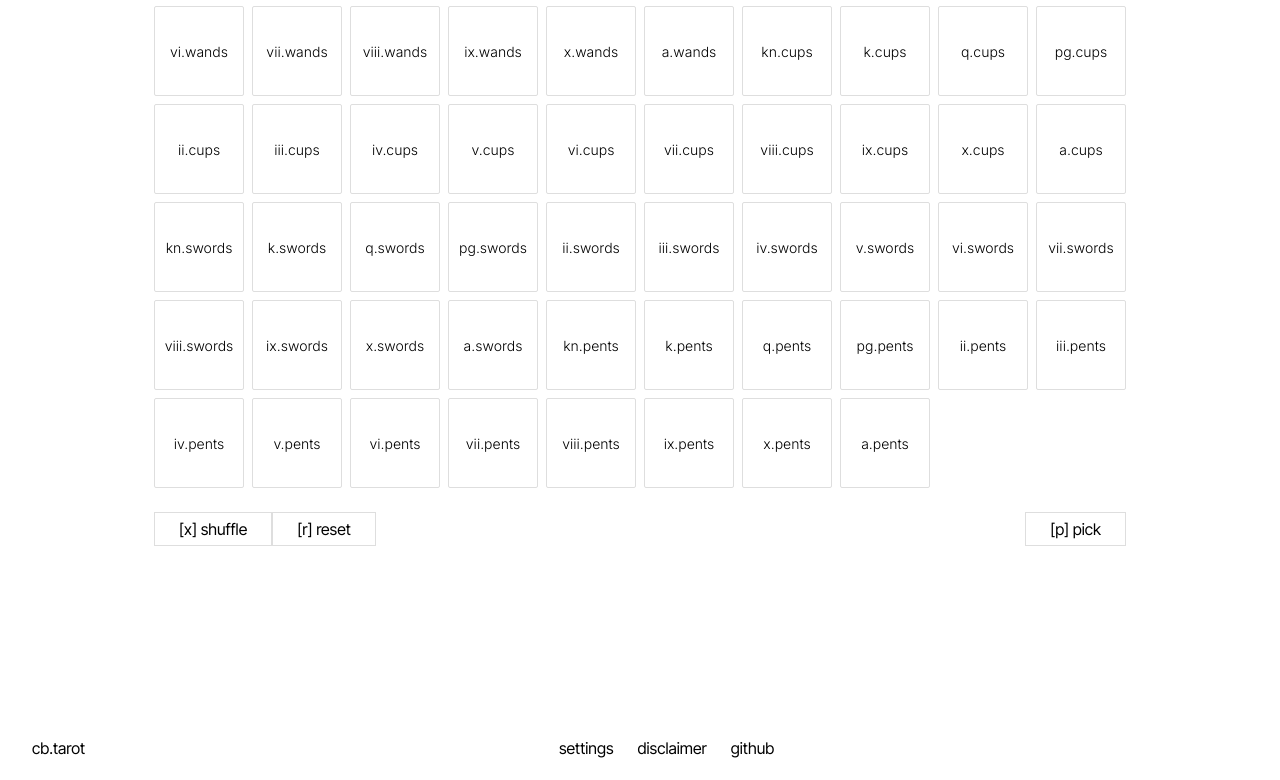
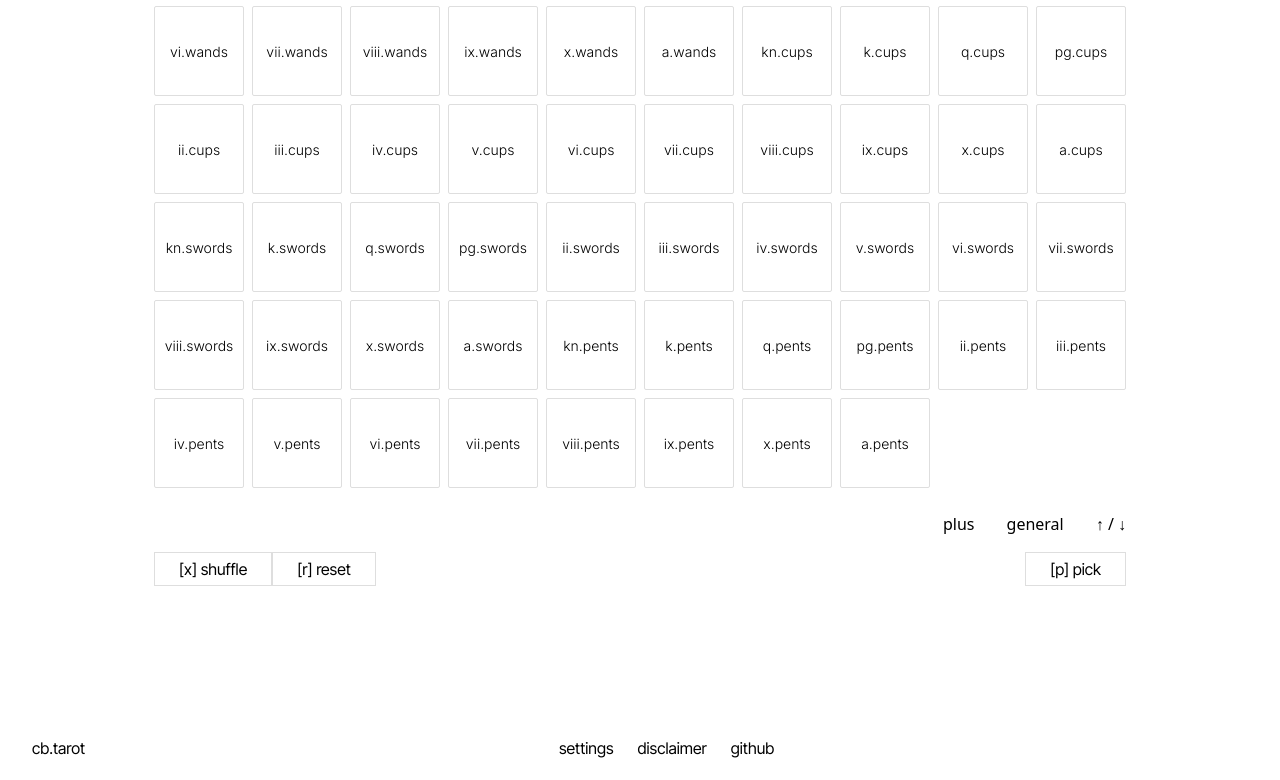
Before and after one commit to Colton-Bassett/tarot, a SvelteKit app: page / in a window 1280 px wide. Shown: the part 464-1244 px from the top of the page. Built offline with nearby package versions, Linux system fonts and the light colour scheme.

Commit message:
Added rateLimiter that works locally. Added reading, cardback, and upright types to UI

```diff
--- /dev/null
+++ b/src/lib/rateLimiter.ts
@@ -0,0 +1,54 @@
+export class RateLimiter {
+	private requests: Map<string, { count: number; resetTime: number }>;
+	private requestsPerMinute: number;
+
+	constructor(requestsPerMinute: number) {
+		this.requests = new Map();
+		this.requestsPerMinute = requestsPerMinute;
+	}
+
+	checkRateLimit(ip: string): boolean {
+		const now = Date.now();
+		const userRequests = this.requests.get(ip);
+
+		if (!userRequests) {
+			// First request from this IP
+			this.requests.set(ip, {
+				count: 1,
+				resetTime: now + 60000 // Current time + 1 minute
+			});
+			return true;
+		}
+
+		if (now > userRequests.resetTime) {
+			// Reset period has passed
+			this.requests.set(ip, {
+				count: 1,
+				resetTime: now + 60000
+			});
+			return true;
+		}
+
+		if (userRequests.count >= this.requestsPerMinute) {
+			// Rate limit exceeded
+			return false;
+		}
+
+		// Increment request count
+		userRequests.count++;
+		return true;
+	}
+
+	getRemainingRequests(ip: string): number {
+		const userRequests = this.requests.get(ip);
+		if (!userRequests) {
+			return this.requestsPerMinute;
+		}
+		return Math.max(0, this.requestsPerMinute - userRequests.count);
+	}
+
+	getResetTime(ip: string): number | null {
+		const userRequests = this.requests.get(ip);
+		return userRequests ? userRequests.resetTime : null;
+	}
+}
--- a/src/routes/+page.svelte
+++ b/src/routes/+page.svelte
@@ -13,6 +13,10 @@
 	let selectedCard: Card | null = $state(null);
 	let isReadingVisible: boolean | undefined = $state(true);
 	let typeWriterOn: boolean | undefined = $state(true);
+
+	let readingType: string = $state('general');
+	let cardBackType: string = $state('plus');
+	let uprightType: string = $state('both');
 
 	function shuffleDeck() {
 		// shuffle
@@ -97,6 +101,52 @@
 			isReadingVisible = false;
 		}
 	}
+
+	const updateReadingType = () => {
+		switch (readingType) {
+			case 'general':
+				readingType = 'romance';
+				break;
+			case 'romance':
+				readingType = 'finance';
+				break;
+			case 'finance':
+				readingType = 'career';
+				break;
+			case 'career':
+				readingType = 'general';
+				break;
+		}
+	};
+
+	const updateCardBackType = () => {
+		switch (cardBackType) {
+			case 'plus':
+				cardBackType = 'minus';
+				break;
+			case 'minus':
+				cardBackType = 'ohs';
+				break;
+			case 'ohs':
+				cardBackType = 'plus';
+				break;
+		}
+	};
+
+	const updateUprightType = () => {
+		console.log(uprightType);
+		switch (uprightType) {
+			case 'both':
+				uprightType = 'upright';
+				break;
+			case 'upright':
+				uprightType = 'reversed';
+				break;
+			case 'reversed':
+				uprightType = 'both';
+				break;
+		}
+	};
 </script>
 
 <svelte:head>
@@ -148,7 +198,7 @@
 									>{tarotCard.name}
 								</span>
 								{#if isSelected(tarotCard)}
-									<span onclick={closeCard}>x</span>
+									<span>x</span>
 								{/if}
 							</div>
 						{:else}
@@ -212,6 +262,13 @@
 		</div>
 
 		<div class="my-6 max-w-5xl">
+			<div class="mb-4 flex flex-row-reverse gap-8">
+				<button onclick={updateUprightType}>
+					{uprightType === 'both' ? '↑ / ↓' : uprightType === 'upright' ? '↑' : '↓'}
+				</button>
+				<button onclick={updateReadingType}>{readingType}</button>
+				<button onclick={updateCardBackType}>{cardBackType}</button>
+			</div>
 			<div class="flex flex-col justify-between md:flex-row">
 				<div class="flex justify-between">
 					<button class="button px-6 py-1 lowercase" onclick={shuffleDeck}>[x] shuffle</button>
@@ -310,9 +367,9 @@
 		}
 	}
 
-	.highlight {
+	/* .highlight {
 		border: 2px solid black;
-	}
+	} */
 
 	.visible {
 		display: flex;
@@ -327,10 +384,6 @@
 		justify-content: center;
 		align-items: center;
 		text-align: center;
-	}
-
-	.showArrow {
-		display: flex;
 	}
 
 	.button {
--- a/src/routes/api/gpt/+server.ts
+++ b/src/routes/api/gpt/+server.ts
@@ -1,11 +1,29 @@
 import { json, error } from '@sveltejs/kit';
-
 import { OPENAI_API_KEY } from '$env/static/private';
+import { RateLimiter } from '$lib/rateLimiter.js';
 
 const OPENAI_API_URL = 'https://api.openai.com/v1/chat/completions';
 
-export const POST = async ({ request }) => {
-	// Get the request data (assuming the client sends a JSON body)
+// 1 request per minute
+const rateLimiter = new RateLimiter(1);
+
+export const POST = async ({ request, getClientAddress }) => {
+	// Get client IP address
+	const clientIp = getClientAddress();
+
+	// Check rate limit
+	if (!rateLimiter.checkRateLimit(clientIp)) {
+		const resetTime = rateLimiter.getResetTime(clientIp);
+		throw error(429, {
+			message: 'Rate limit exceeded'
+			// headers: {
+			//     'Retry-After': String(Math.ceil((resetTime! - Date.now()) / 1000)),
+			//     'X-RateLimit-Remaining': String(rateLimiter.getRemainingRequests(clientIp))
+			// }
+		});
+	}
+
+	// Get the request data
 	const { prompt } = await request.json();
 
 	if (!prompt) {
@@ -18,13 +36,13 @@ export const POST = async ({ request }) => {
 			method: 'POST',
 			headers: {
 				'Content-Type': 'application/json',
-				Authorization: `Bearer ${OPENAI_API_KEY}` // Securely retrieve API key
+				Authorization: `Bearer ${OPENAI_API_KEY}`
 			},
 			body: JSON.stringify({
-				model: 'gpt-4o-mini', // You can change to GPT-3 if needed
+				model: 'gpt-4o-mini',
 				messages: [{ role: 'user', content: prompt }],
 				max_tokens: 150,
-				temperature: 0.7 // Adjust temperature to control response creativity
+				temperature: 0.7
 			})
 		});
 
@@ -35,10 +53,25 @@ export const POST = async ({ request }) => {
 		const data = await response.json();
 
 		// Send OpenAI response back to client
-		return json({
-			message: data.choices[0].message.content
-		});
+		return json(
+			{
+				message: data.choices[0].message.content
+			},
+			{
+				headers: {
+					'X-RateLimit-Remaining': String(rateLimiter.getRemainingRequests(clientIp))
+				}
+			}
+		);
 	} catch (err: any) {
-		return json({ error: err.message }, { status: 500 });
+		return json(
+			{ error: err.message },
+			{
+				status: 500,
+				headers: {
+					'X-RateLimit-Remaining': String(rateLimiter.getRemainingRequests(clientIp))
+				}
+			}
+		);
 	}
 };
```
